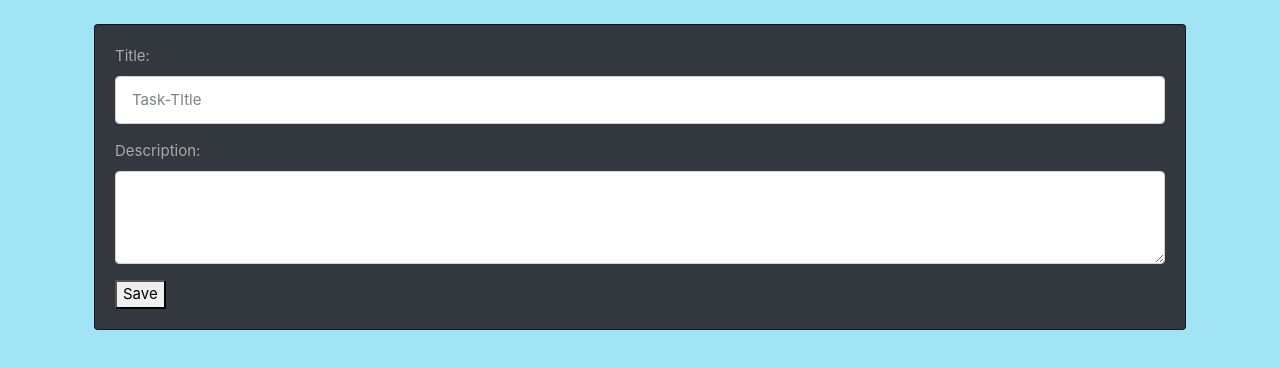
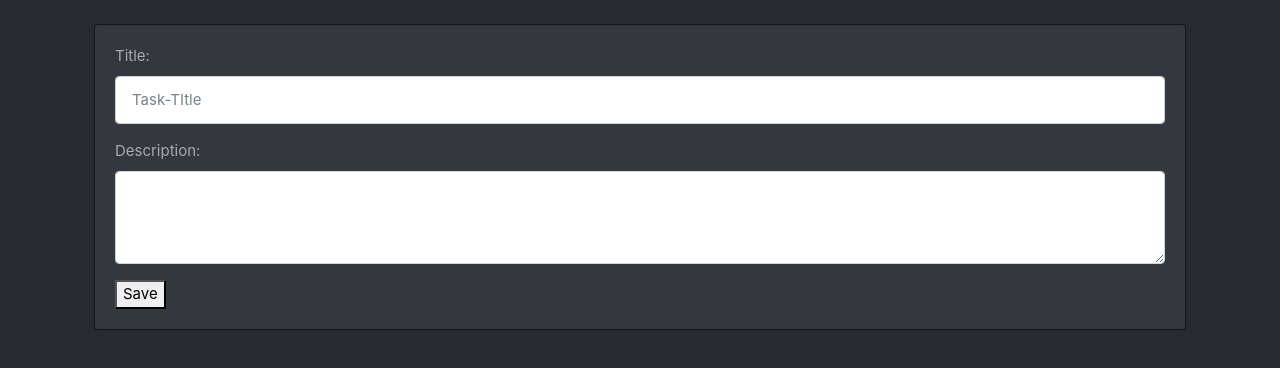
Before and after one commit to jphjakemate/testghpages, a website with bundled scripts: page index.html in a window 1280 px wide. Built offline with nearby package versions, Linux system fonts and the light colour scheme; no server answers.

Commit message:
background color removed

```diff
--- a/index.html
+++ b/index.html
@@ -9,7 +9,7 @@
     <link rel="stylesheet" href="https://cdn.jsdelivr.net/npm/bootswatch@4.5.2/dist/slate/bootstrap.min.css">
 </head>
 
-<body style="background-color:rgb(160, 228, 245);" >
+<body  >
 
     <div class="container p-4">
         <div class="row">
```
